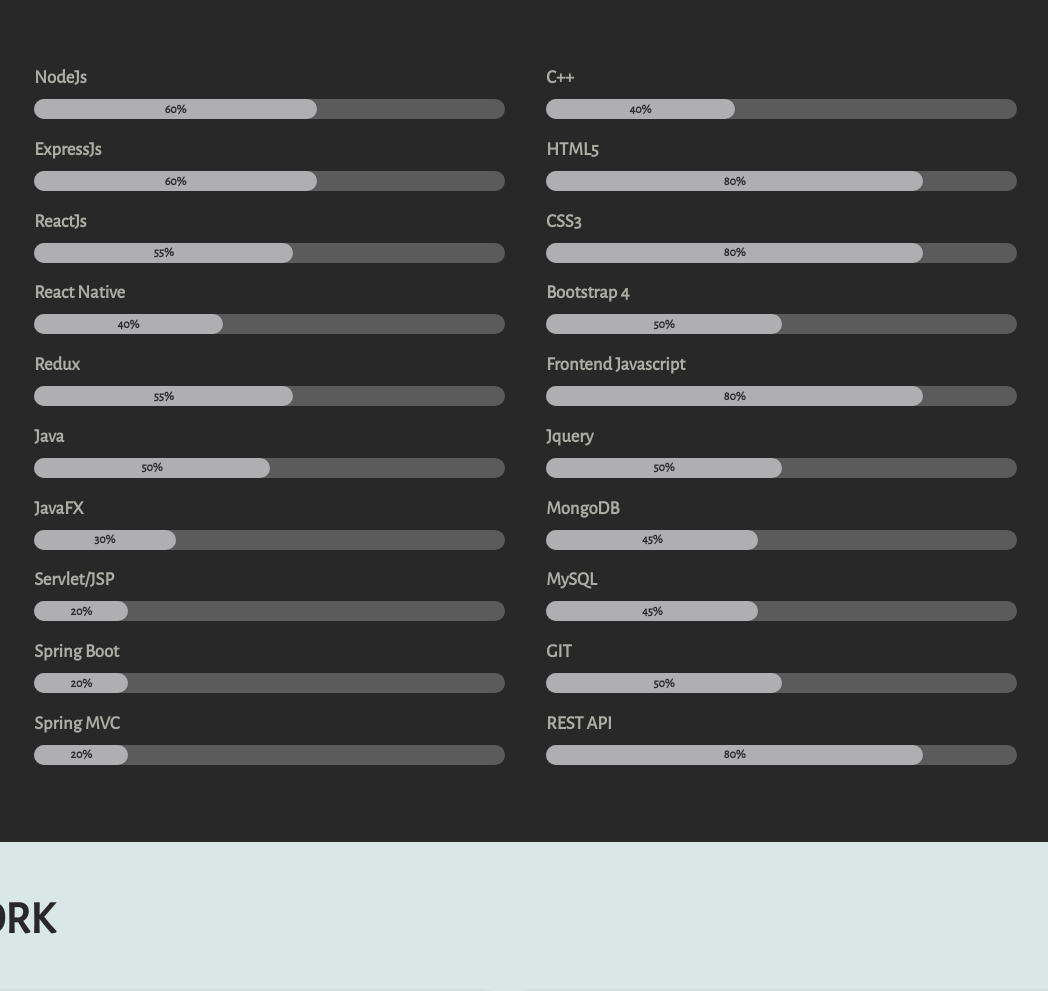
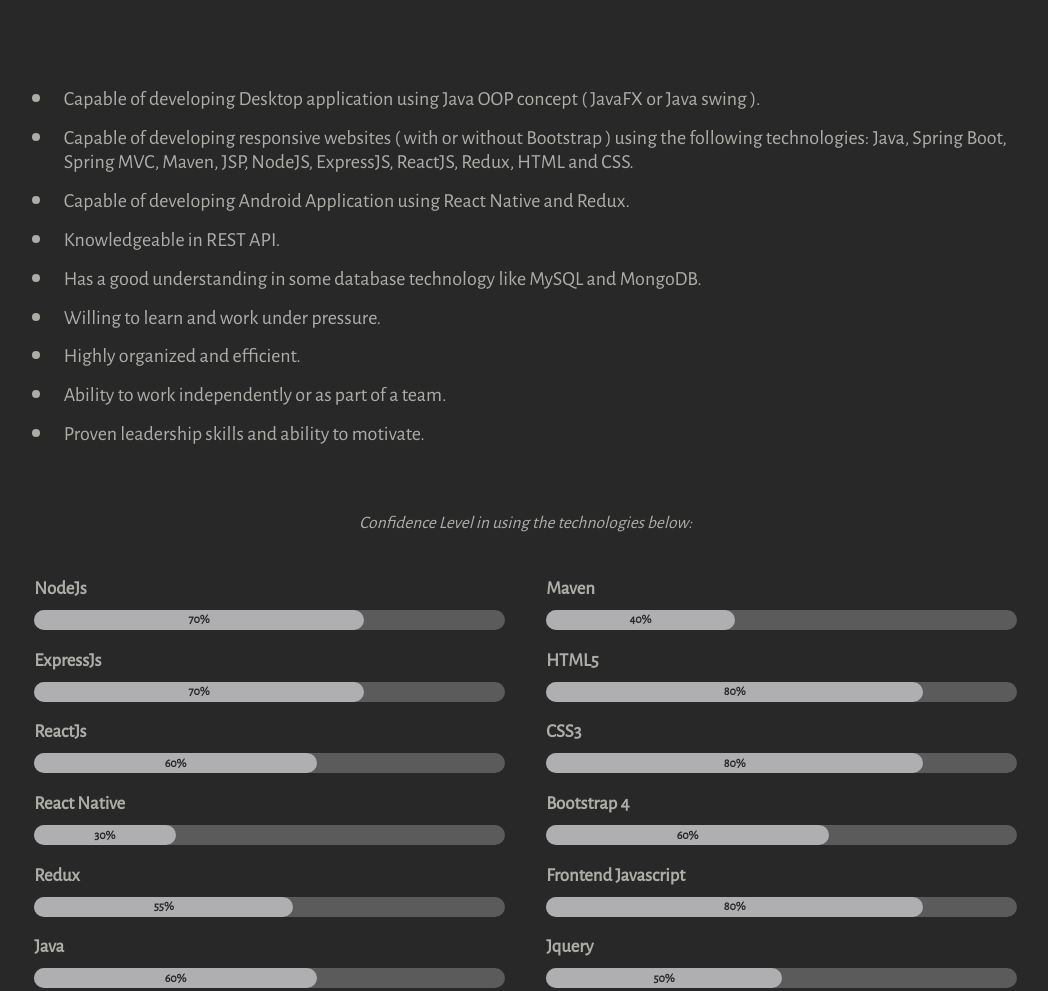
Before and after one commit to KrishieldKyle/portfolio, a plain HTML site: page index.html in a window 1280 px wide. Shown: the part 1734-2725 px from the top of the page, without its empty margins (127-1175 px from the left). Drawn offline with Linux system fonts and the light colour scheme.

Commit message:
added description on skills tab

```diff
--- a/css/index.css
+++ b/css/index.css
@@ -325,6 +325,30 @@
 
 #skills h1{
     color: #ddd191;
+}
+
+#skills #skillDescDiv{
+    display: flex;
+    flex-direction: column;
+    justify-content: center;
+    width: 80%;
+    font-size: 25px;
+    margin-left: 10%;
+    padding: 1%;
+}
+
+#skills #skillDescDiv .skillDesc{
+    text-align: start;
+    font-size: 0.8em;
+    margin: 1%;
+    color: rgb(173, 173, 168);
+}
+
+#skills #skillDescDiv i{
+    text-align: center;
+    font-size: 0.7em;
+    margin-top: 3%;
+    color: rgb(173, 173, 168);
 }
 
 #skills #skillDiv{
@@ -802,6 +826,9 @@
         #exp #expList .expItems{
             flex-basis: 80%;
         }
+        #skills #skillDescDiv{
+            font-size: 20px;
+        }
         #skills #skillDiv .skillSize h3{
             font-size: 15px;
         }
--- a/index.html
+++ b/index.html
@@ -107,10 +107,40 @@
     </section>
     <section id="skills">
         <h1 class="titles">SKILLS</h1>
+        <div id="skillDescDiv">
+            <ul>
+                <li><p class="skillDesc">Capable of developing Desktop application using Java OOP concept ( JavaFX or Java swing ).</p></li>
+                <li><p class="skillDesc">Capable of developing responsive websites ( with or without Bootstrap ) using the following technologies: Java, Spring Boot, Spring MVC, Maven, JSP, NodeJS, ExpressJS, ReactJS, Redux, HTML and CSS.</p></li>
+                <li><p class="skillDesc">Capable of developing Android Application using React Native and Redux.</p></li>
+                <li><p class="skillDesc">Knowledgeable in REST API.</p></li>
+                <li><p class="skillDesc">Has a good understanding in some database technology like MySQL and MongoDB.</p></li>
+                <li><p class="skillDesc">Willing to learn and work under pressure.</p></li>
+                <li><p class="skillDesc">Highly organized and efficient.</p></li>
+                <li><p class="skillDesc">Ability to work independently or as part of a team.</p></li>
+                <li><p class="skillDesc">Proven leadership skills and ability to motivate.</p></li>
+            </ul>
+            <i>Confidence Level in using the technologies below:</i>
+        </div>
         <div id="skillDiv">
             <div class="skillCol">
                 <div class="skillSize">
                     <h3>NodeJs</h3>
+                    <div class="loading">
+                        <div class="progress" style="width: 70%;">
+                            70%
+                        </div>
+                    </div>
+                </div>
+                <div class="skillSize">
+                    <h3>ExpressJs</h3>
+                    <div class="loading">
+                        <div class="progress" style="width: 70%;">
+                            70%
+                        </div>
+                    </div>
+                </div>
+                <div class="skillSize">
+                    <h3>ReactJs</h3>
                     <div class="loading">
                         <div class="progress" style="width: 60%;">
                             60%
@@ -118,26 +148,10 @@
                     </div>
                 </div>
                 <div class="skillSize">
-                    <h3>ExpressJs</h3>
-                    <div class="loading">
-                        <div class="progress" style="width: 60%;">
-                            60%
-                        </div>
-                    </div>
-                </div>
-                <div class="skillSize">
-                    <h3>ReactJs</h3>
-                    <div class="loading">
-                        <div class="progress" style="width: 55%;">
-                            55%
-                        </div>
-                    </div>
-                </div>
-                <div class="skillSize">
                     <h3>React Native</h3>
                     <div class="loading">
-                        <div class="progress" style="width: 40%;">
-                            40%
+                        <div class="progress" style="width: 30%;">
+                            30%
                         </div>
                     </div>
                 </div>
@@ -152,8 +166,8 @@
                 <div class="skillSize">
                     <h3>Java</h3>
                     <div class="loading">
-                        <div class="progress" style="width: 50%;">
-                            50%
+                        <div class="progress" style="width: 60%;">
+                            60%
                         </div>
                     </div>
                 </div>
@@ -192,7 +206,7 @@
             </div>
             <div class="skillCol">
                 <div class="skillSize">
-                    <h3>C++</h3>
+                    <h3>Maven</h3>
                     <div class="loading">
                         <div class="progress" style="width: 40%;">
                             40%
@@ -218,8 +232,8 @@
                 <div class="skillSize">
                     <h3>Bootstrap 4</h3>
                     <div class="loading">
-                        <div class="progress" style="width: 50%;">
-                            50%
+                        <div class="progress" style="width: 60%;">
+                            60%
                         </div>
                     </div>
                 </div>
```
